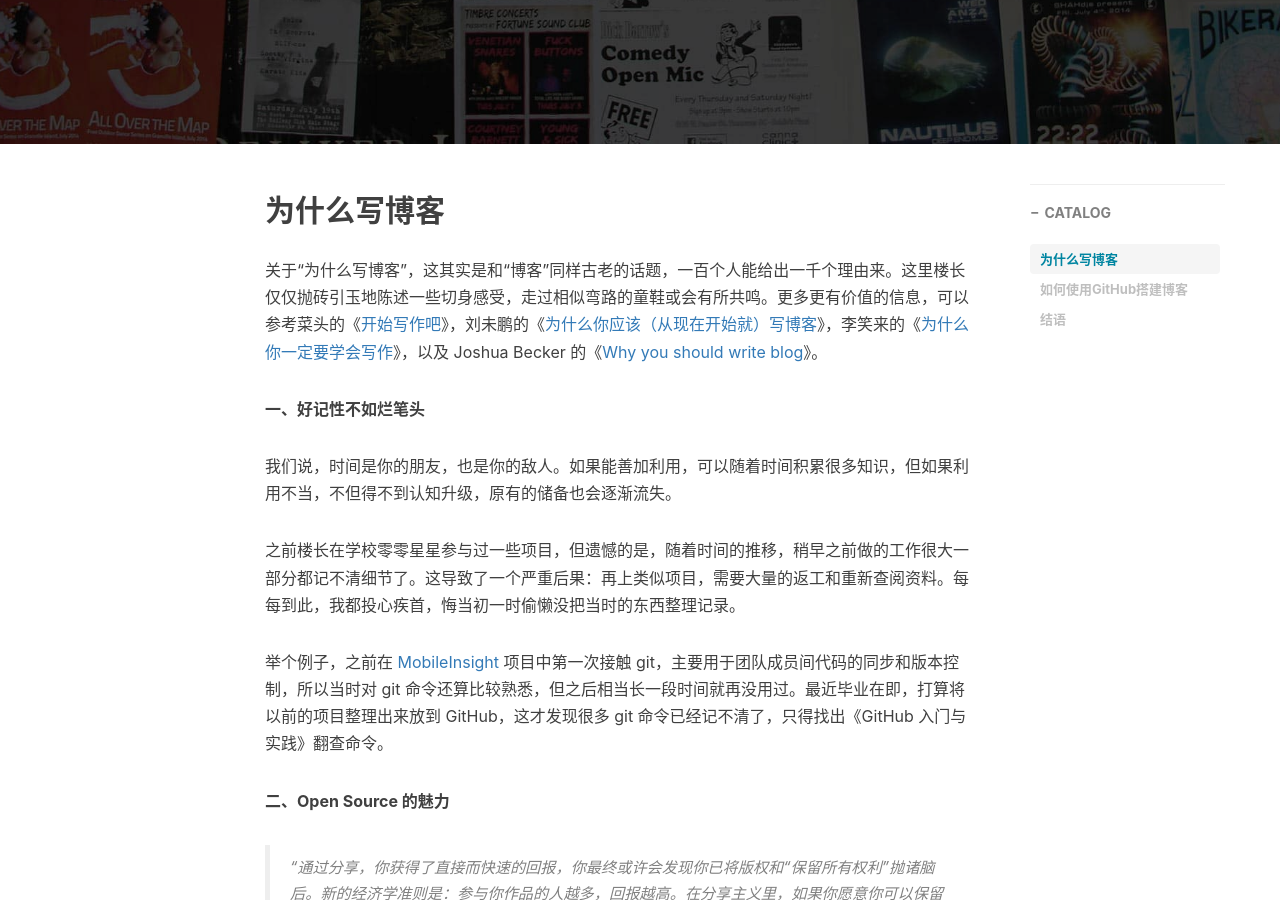
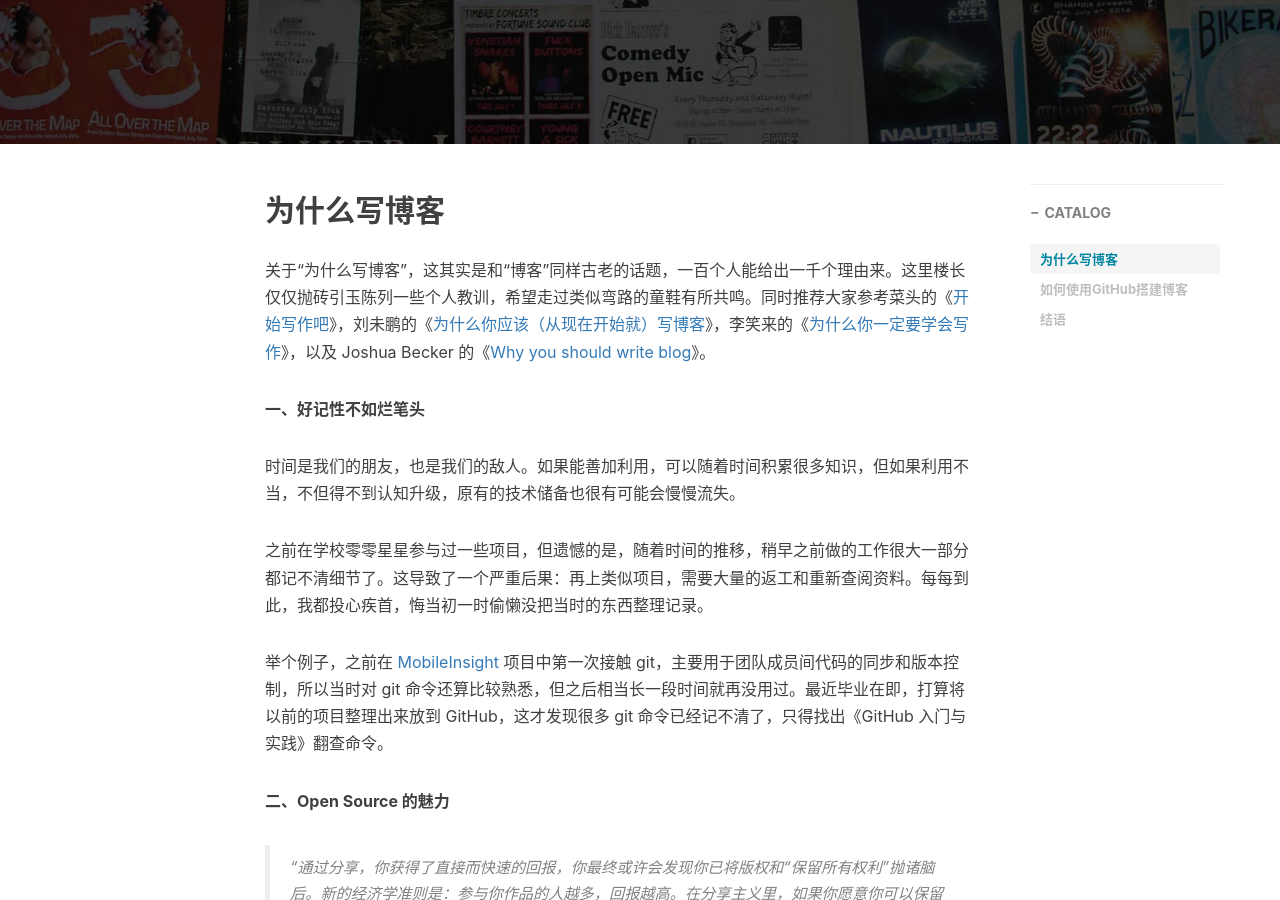
Before and after one commit to liclong/liclong.github.io, a Jekyll site: the page built from _posts/2017-04-11-the-first-blog.markdown, in a window 1280 px wide and 900 px high, scrolled down 481 px. Built offline with Jekyll 4.4.1, drawn with Linux system fonts in a browser that asks for light colours; nearby versions of some CDN libraries; comment, search, counter and statistics services are not loaded; some of the changed text lies outside the part shown.

Commit message:
update post one

```diff
--- a/_posts/2017-04-11-the-first-blog.markdown
+++ b/_posts/2017-04-11-the-first-blog.markdown
@@ -15,13 +15,13 @@ tags:
 
 ## 为什么写博客
 
-关于“为什么写博客”，这其实是和“博客”同样古老的话题，一百个人能给出一千个理由来。这里楼长仅仅抛砖引玉地陈述一些切身感受，走过相似弯路的童鞋或会有所共鸣。更多更有价值的信息，可以参考菜头的《[开始写作吧][4]》，刘未鹏的《[为什么你应该（从现在开始就）写博客][5]》，李笑来的《[为什么你一定要学会写作][6]》，以及 Joshua Becker 的《[Why you should write blog][7]》。
+关于“为什么写博客”，这其实是和“博客”同样古老的话题，一百个人能给出一千个理由来。这里楼长仅仅抛砖引玉陈列一些个人教训，希望走过类似弯路的童鞋有所共鸣。同时推荐大家参考菜头的《[开始写作吧][4]》，刘未鹏的《[为什么你应该（从现在开始就）写博客][5]》，李笑来的《[为什么你一定要学会写作][6]》，以及 Joshua Becker 的《[Why you should write blog][7]》。
 
 <b>一、好记性不如烂笔头</b>
 
-我们说，时间是你的朋友，也是你的敌人。如果能善加利用，可以随着时间积累很多知识，但如果利用不当，不但得不到认知升级，原有的储备也会逐渐流失。
+时间是我们的朋友，也是我们的敌人。如果能善加利用，可以随着时间积累很多知识，但如果利用不当，不但得不到认知升级，原有的技术储备也很有可能会慢慢流失。
 
-之前楼长在学校零零星星参与过一些项目，但遗憾的是，随着时间的推移，稍早之前做的工作很大一部分都记不清细节了。这导致了一个严重后果：再上类似项目，需要大量的返工和重新查阅资料。每每到此，我都投心疾首，悔当初一时偷懒没把当时的东西整理记录。
+之前在学校零零星星参与过一些项目，但遗憾的是，随着时间的推移，稍早之前做的工作很大一部分都记不清细节了。这导致了一个严重后果：再上类似项目，需要大量的返工和重新查阅资料。每每到此，我都投心疾首，悔当初一时偷懒没把当时的东西整理记录。
 
 举个例子，之前在 [MobileInsight][1] 项目中第一次接触 git，主要用于团队成员间代码的同步和版本控制，所以当时对 git 命令还算比较熟悉，但之后相当长一段时间就再没用过。最近毕业在即，打算将以前的项目整理出来放到 GitHub，这才发现很多 git 命令已经记不清了，只得找出《GitHub 入门与实践》翻查命令。
 
@@ -218,12 +218,10 @@ $ git push          //推送到 GitHub
 
 ## 结语
 
-
+以上。
 楼长，04月于苏州。
 
 ---
-
-*注：在笔者撰文期间，Google 在 Google China Developers Days 上宣布了 developers.google.cn 域名的启用，方便国内开发者访问。对于文中所有链向 developers.google.com 的参考文献，应该都可以在 cn 站点中找到。*
 
 [1]: http://metro.cs.ucla.edu/mobile_insight/
 [2]: https://pages.github.com/
```
Also changed, not shown: 3 other files.
